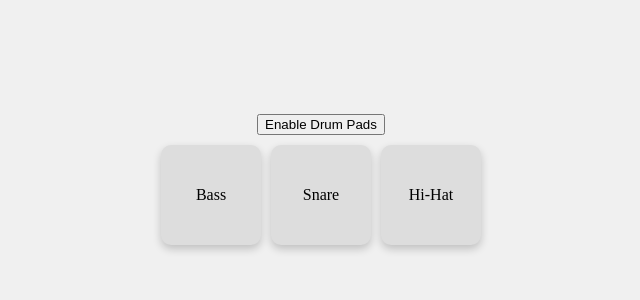
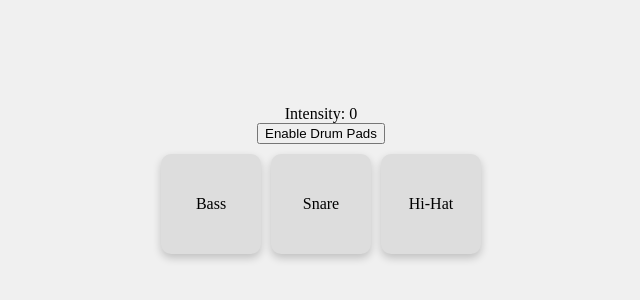
Before and after one commit to elFuchso/realdrums, a plain HTML site: page index.html in a window 1280 px wide. Shown: the part 216-516 px from the top of the page, without its empty margins (319-959 px from the left). Drawn offline with Linux system fonts and the light colour scheme.

Commit message:
Update index.html

```diff
--- a/index.html
+++ b/index.html
@@ -7,6 +7,7 @@
     <link rel="stylesheet" href="styles.css">
 </head>
 <body>
+    <div id="intensity-readout">Intensity: 0</div>
     <button id="request-permission">Enable Drum Pads</button>
     <div id="drum-container">
         <div class="drum-pad" id="bass-drum">Bass</div>
```
